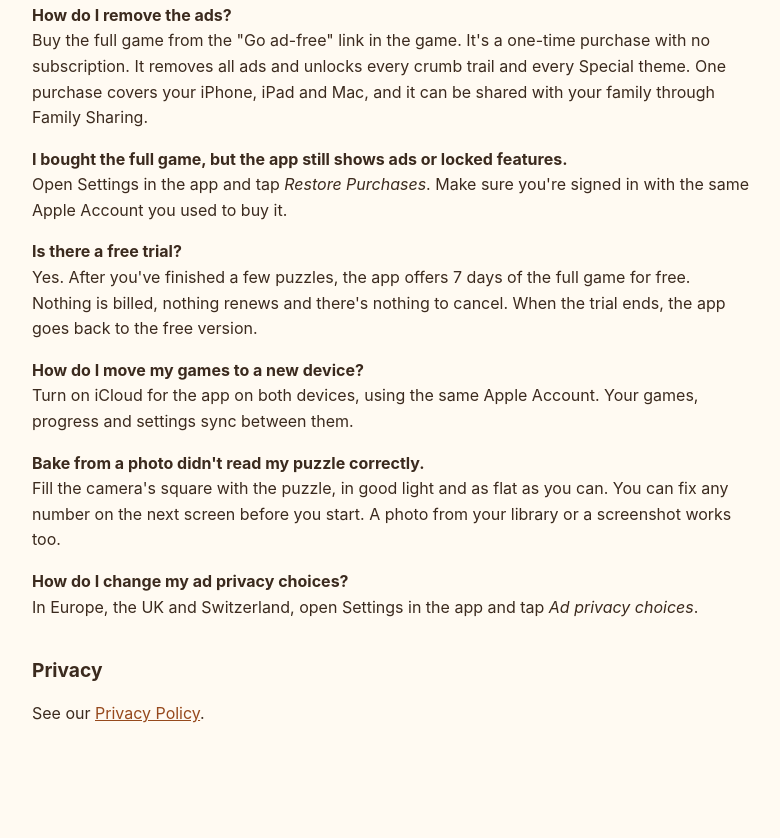
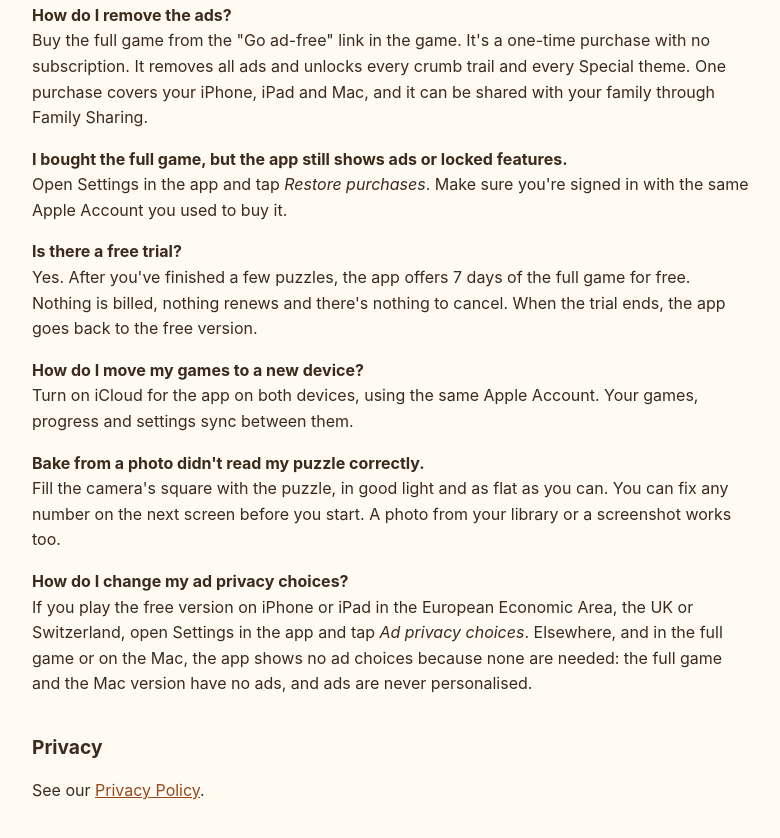
Before and after one commit to tommykeeconsulting/tommykeeconsulting.github.io, a plain HTML site: page support.html in a window 1280 px wide. Shown: the part 354-1192 px from the top of the page, without its empty margins (248-1028 px from the left). Before the commit the page ends 1121 px from the top, so only its background shows below. Drawn offline with Linux system fonts and the light colour scheme.

Commit message:
Support page: match the app's wording

```diff
--- a/support.html
+++ b/support.html
@@ -25,7 +25,7 @@
 Buy the full game from the "Go ad-free" link in the game. It's a one-time purchase with no subscription. It removes all ads and unlocks every crumb trail and every Special theme. One purchase covers your iPhone, iPad and Mac, and it can be shared with your family through Family Sharing.</p>
 
 <p><strong>I bought the full game, but the app still shows ads or locked features.</strong><br>
-Open Settings in the app and tap <em>Restore Purchases</em>. Make sure you're signed in with the same Apple Account you used to buy it.</p>
+Open Settings in the app and tap <em>Restore purchases</em>. Make sure you're signed in with the same Apple Account you used to buy it.</p>
 
 <p><strong>Is there a free trial?</strong><br>
 Yes. After you've finished a few puzzles, the app offers 7 days of the full game for free. Nothing is billed, nothing renews and there's nothing to cancel. When the trial ends, the app goes back to the free version.</p>
@@ -37,7 +37,7 @@ Turn on iCloud for the app on both devices, using the same Apple Account. Your g
 Fill the camera's square with the puzzle, in good light and as flat as you can. You can fix any number on the next screen before you start. A photo from your library or a screenshot works too.</p>
 
 <p><strong>How do I change my ad privacy choices?</strong><br>
-In Europe, the UK and Switzerland, open Settings in the app and tap <em>Ad privacy choices</em>.</p>
+If you play the free version on iPhone or iPad in the European Economic Area, the UK or Switzerland, open Settings in the app and tap <em>Ad privacy choices</em>. Elsewhere, and in the full game or on the Mac, the app shows no ad choices because none are needed: the full game and the Mac version have no ads, and ads are never personalised.</p>
 
 <h2>Privacy</h2>
 <p>See our <a href="privacy.html">Privacy Policy</a>.</p>
```
